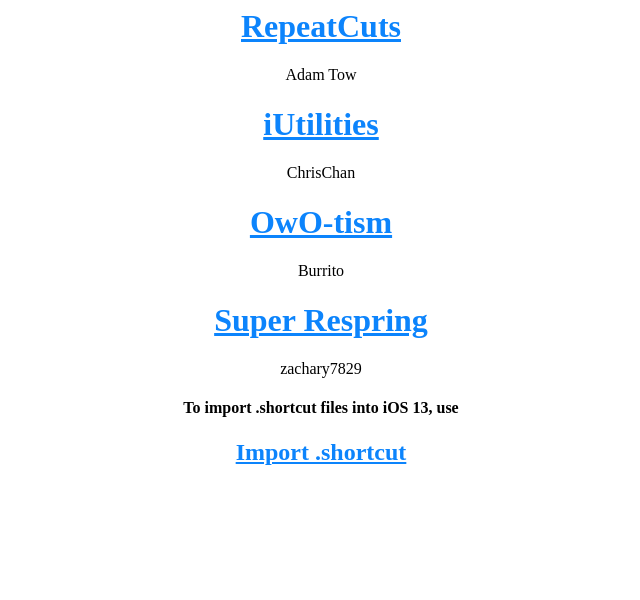
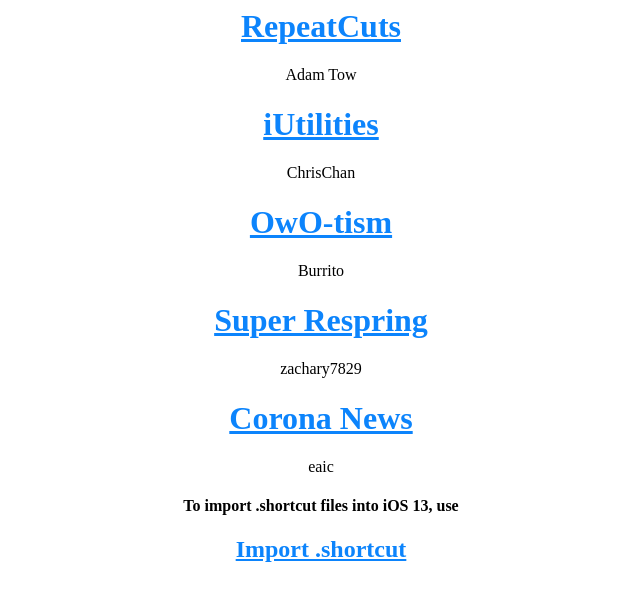
Before and after one commit to cryt0nic/Shortcuts, a plain HTML site: page index.html in a window 1280 px wide. Shown: the whole page, without its empty margins (319-959 px from the left). Drawn offline with Linux system fonts and the light colour scheme.

Commit message:
Added a new shortcut!

```diff
--- a/index.html
+++ b/index.html
@@ -23,6 +23,8 @@
 <p>Burrito</p>
 <center><h1><a href="https://github.com/cryt0nic/Shortcuts/blob/master/Shortcuts/Super%20Respring.shortcut?raw=true" style="color: #0c84fc"><b>Super Respring</b></a></h1>
 <p>zachary7829</p>
+<center><h1><a href="https://github.com/cryt0nic/Shortcuts/blob/master/Shortcuts/Corona%20News.shortcut?raw=true" style="color: #0c84fc"><b>Corona News</b></a></h1>
+<p>eaic</p>
 <h4>To import .shortcut files into iOS 13, use</h4>
 <center><h2><a href="https://routinehub.co/shortcut/3674" style="color: #0c84fc"><b>Import .shortcut</b></a></h2>
 </body></html>
```
Also changed, not shown: credit.txt.
